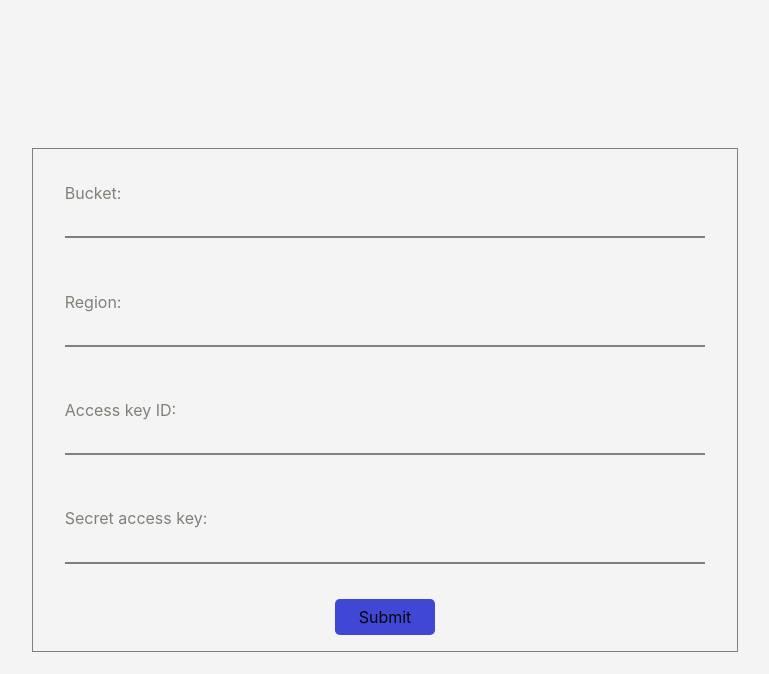
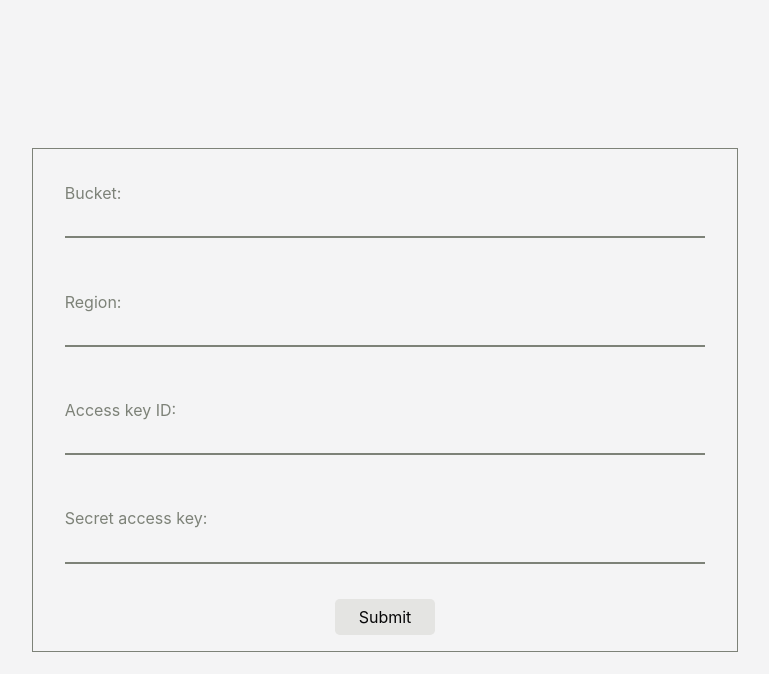
Before and after one commit to PetarMetodiev/s3-file-browser, a React (Vite) app: page / in a window 1280 px wide. Shown: the top 674 px of the page, without its empty margins (255-1024 px from the left). Built offline with nearby package versions, Linux system fonts and the light colour scheme.

Commit message:
update button color

```diff
--- a/src/components/form-controls/button/Button.css
+++ b/src/components/form-controls/button/Button.css
@@ -1,5 +1,5 @@
 .btn {
-  background-color: var(--primary);
+  background-color: var(--secondary);
   color: var(--text);
 
   border: none;
```
